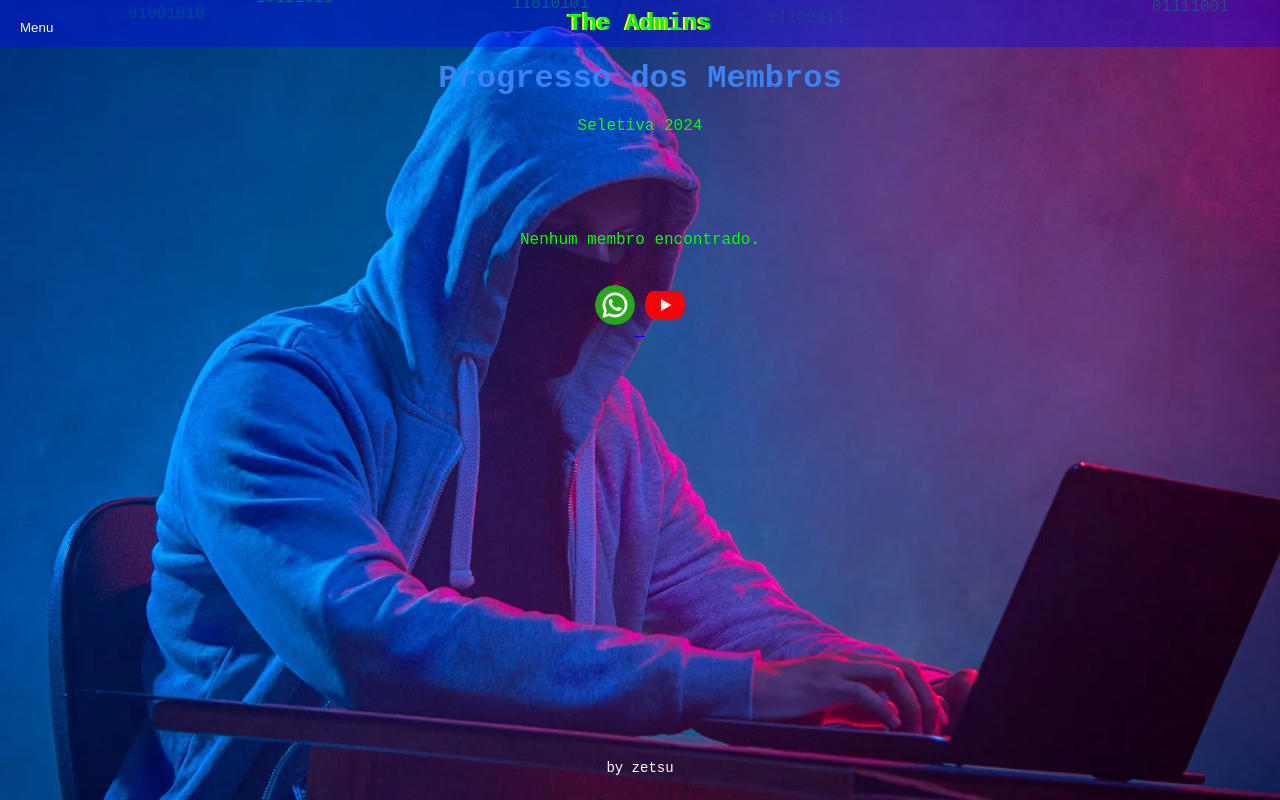
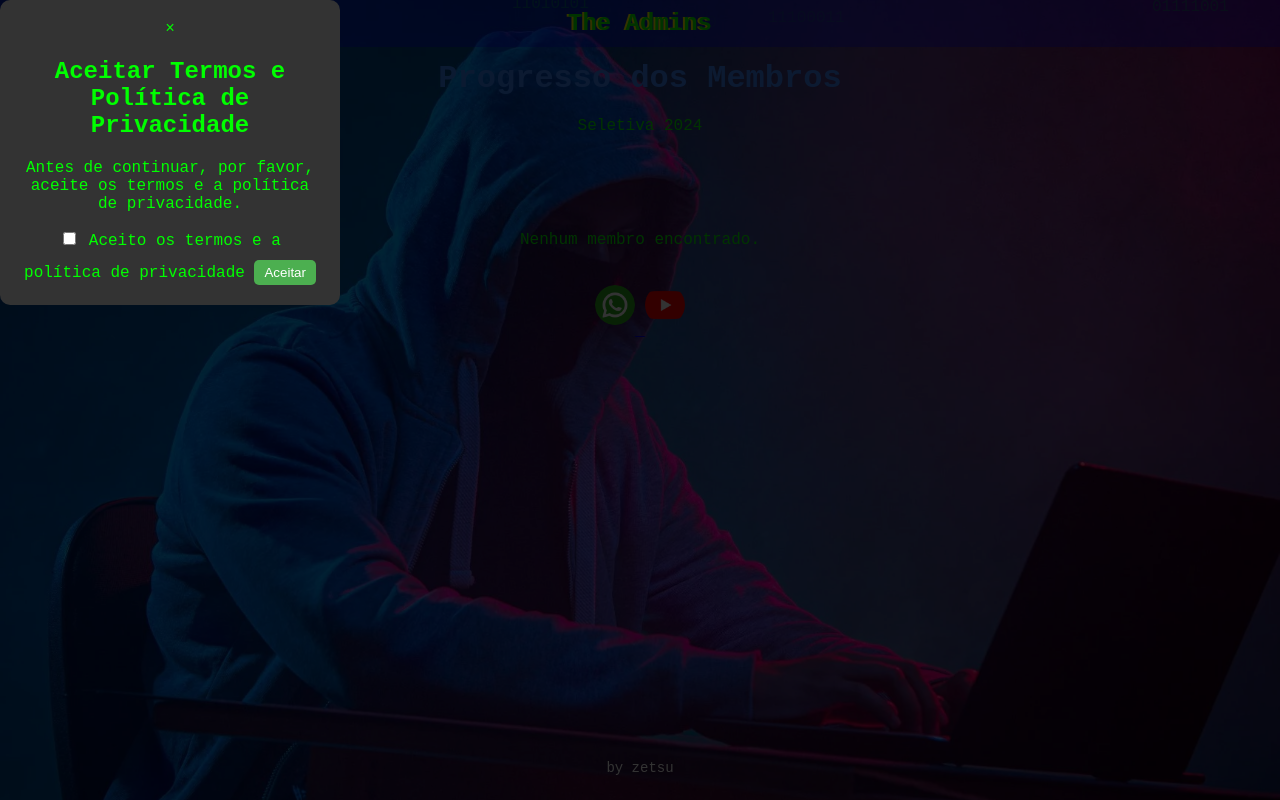
Before and after one commit to Gaah244/theadmis2, a Flask app: template templates/index.html in a window 1280 px wide. Run offline with Flask 3, Linux system fonts and the light colour scheme; the template is opened without the code that fills it, so the values that code supplies are empty.

Commit message:
Commit inicial

```diff
--- a/app.py
+++ b/app.py
@@ -1,5 +1,5 @@
 import sqlite3
-from flask import Flask, render_template, request, redirect, url_for, session, send_from_directory
+from flask import Flask, render_template, request, redirect, url_for, session, send_from_directory, make_response
 
 # Inicialize o app
 app = Flask(__name__)
@@ -15,7 +15,8 @@
                 id INTEGER PRIMARY KEY AUTOINCREMENT,
                 nome TEXT NOT NULL,
                 progresso INTEGER NOT NULL,
-                foto TEXT
+                foto TEXT,
+                aceitou_termos BOOLEAN DEFAULT 0
             )
         ''')
         conn.commit()
@@ -30,6 +31,9 @@
 # Rota para a página inicial
 @app.route('/')
 def index():
+    # Verifica se o cookie de aceitação de termos existe
+    terms_accepted = request.cookies.get('termsAccepted')
+
     try:
         conn = sqlite3.connect('membros.db')
         cursor = conn.cursor()
@@ -42,7 +46,7 @@
         conn.close()
 
     membros = [{"id": m[0], "nome": m[1], "progresso": m[2], "foto": m[3] or "default.jpg"} for m in membros]
-    return render_template('index.html', membros=membros)
+    return render_template('index.html', membros=membros, terms_accepted=terms_accepted)
 
 # Rota para a página de progresso dos membros
 @app.route('/progresso')
@@ -176,5 +180,12 @@
     session.pop('logged_in', None)
     return redirect(url_for('index'))
 
+@app.route('/aceitar_termos', methods=['POST'])
+def aceitar_termos():
+    resp = make_response(redirect(url_for('index')))
+    # Define o cookie para lembrar que o usuário aceitou os termos
+    resp.set_cookie('termsAccepted', 'true', max_age=60*60*24*365)  # O cookie expira em 1 ano
+    return resp
+
 if __name__ == '__main__':
     app.run(debug=True)
--- a/templates/index.html
+++ b/templates/index.html
@@ -18,6 +18,44 @@
             padding: 0;
 
         }
+
+        .modal {
+            display: block; /* Mostrar o modal inicialmente */
+            position: fixed;
+            z-index: 4;
+            left: 0;
+            top: 0;
+            width: 100%;
+            height: 100%;
+            background-color: rgba(0, 0, 0, 0.8);
+            display: flex;
+            justify-content: center;
+            align-items: center;
+        }
+        .modal-content {
+            background-color: #333;
+            color: #00ff00;
+            padding: 20px;
+            border-radius: 10px;
+            text-align: center;
+            width: 300px;
+        }
+        .modal-content label {
+            display: block;
+            margin-top: 20px;
+            font-size: 14px;
+            text-align: left;
+        }
+        .modal-content button {
+            margin-top: 10px;
+            padding: 5px 10px;
+            border: none;
+            color: #fff;
+            background-color: #4CAF50;
+            cursor: pointer;
+            border-radius: 5px;
+        }
+
         .top-bar {
             background-color: rgba(0, 0, 255, 0.37);
             color: white;
@@ -33,20 +71,26 @@
         }
         .menu-button {
     position: fixed;
-            top: 10px;
+    top: 03px;
     left: 10px;
-            background-color: rgba(0, 0, 255, 0);
-            color: white;
-            border: none;
-            padding: 10px;
-            border-radius: 5px;
+    padding: 10px 20px;
+    border: 2px solid #00ff00;
+    background: linear-gradient(135deg, #0033cc, #000000);
+    color: #00ff00;
+    font-weight: bold;
+    font-size: 16px;
+    border-radius: 8px;
     cursor: pointer;
     z-index: 2;
-            transition: background-color 0.3s ease, transform 0.2s; /* Animação */
+    transition: 0.4s ease;
+    box-shadow: 0 0 8px rgba(0, 255, 0, 0.5), 0 0 15px rgba(0, 255, 0, 0.3);
 }
-        .menu-button:hover {
-            background-color: rgba(0, 0, 255, 0);
-            transform: scale(1.05); /* Efeito de zoom */
+
+        ..menu-button:hover {
+    background: linear-gradient(135deg, #000000, #0033cc);
+    color: #ffffff;
+    transform: scale(1.1);
+    box-shadow: 0 0 12px rgba(0, 255, 0, 0.7), 0 0 20px rgba(0, 255, 0, 0.5);
 }
         .menu {
             display: none;
@@ -58,8 +102,9 @@
             padding: 10px;
             z-index: 2;
         }
-        .menu-button.active + .menu {
-            display: block;
+        .menu-button:active {
+    transform: scale(0.95);
+    box-shadow: 0 0 5px rgba(0, 255, 0, 0.4), 0 0 10px rgba(0, 255, 0, 0.2);
 }
         footer {
             background-color: rgba(0, 0, 255, 0);
@@ -148,6 +193,40 @@
             animation: glitch 1s infinite;
             color: #00ff00;
         }
+
+        .sidebar {
+        height: 100%;
+        width: 0;
+        position: fixed;
+        top: 0;
+        left: 0;
+        background-color: rgba(0, 0, 0, 0.9);
+        overflow-x: hidden;
+        transition: 0.5s;
+        padding-top: 60px;
+        z-index: 3;
+    }
+
+    .sidebar a {
+        padding: 10px 15px;
+        text-decoration: none;
+        font-size: 20px;
+        color: #00ff00;
+        display: block;
+        transition: 0.3s;
+    }
+
+    .sidebar a:hover {
+        color: #ffffff;
+    }
+
+    .sidebar .close-btn {
+        position: absolute;
+        top: 10px;
+        right: 20px;
+        font-size: 36px;
+    }
+
         @keyframes glitch {
             0% { text-shadow: 2px 0 red; }
             20% { text-shadow: -2px 0 blue; }
@@ -179,14 +258,28 @@
     </style>
 </head>
 <body>
+
+    <div id="termsModal" class="modal" style="display: {% if not terms_accepted %}block{% else %}none{% endif %}">
+        <div class="modal-content">
+            <span class="close" onclick="document.getElementById('termsModal').style.display='none'">&times;</span>
+            <h2>Aceitar Termos e Política de Privacidade</h2>
+            <p>Antes de continuar, por favor, aceite os termos e a política de privacidade.</p>
+            <input type="checkbox" id="acceptTerms"> Aceito os termos e a política de privacidade
+            <button onclick="acceptTerms()">Aceitar</button>
+        </div>
+    </div>
+
     <div class="top-bar">
         <span class="title">The Admins</span>
-        <button class="menu-button" onclick="toggleMenu()">Menu</button>
-        <div class="menu">
-            <a
-            href="missao"
-            style="color: white; text-decoration: none;">Missões</a>
+        <button class="menu-button" onclick="openSidebar()">Menu</button>
     </div>
+
+    <div id="sidebar" class="sidebar">
+        <a href="javascript:void(0)" class="close-btn" onclick="closeSidebar()">×</a>
+        <a href="missao">Missões</a>
+        <!-- Outros links do menu podem ser adicionados aqui -->
+    </div>
+
     </div>
 
     <div class="matrix">
@@ -239,12 +332,35 @@
         <p>by zetsu</p>
     </footer>
 
+
     <script>
-        function toggleMenu() {
-            const menuButton = document.querySelector('.menu-button');
-            menuButton.classList.toggle('active');
-            const menu = document.querySelector('.menu');
-            menu.style.display = menu.style.display === 'block' ? 'none' : 'block'; // Alternar visibilidade do menu
+        function acceptTerms() {
+        var checkbox = document.getElementById("acceptTerms");
+        if (checkbox.checked) {
+            // Definir o cookie para lembrar que o usuário aceitou os termos
+            document.cookie = "termsAccepted=true; path=/; max-age=" + 60*60*24*365;  // O cookie expira em 1 ano
+            document.getElementById("termsModal").style.display = "none";  // Fechar o modal
+        } else {
+            alert("Por favor, aceite os termos e condições.");
+        }
+    }
+
+        function openSidebar() {
+            document.getElementById("sidebar").style.width = "250px";
+        }
+
+        function closeSidebar() {
+            document.getElementById("sidebar").style.width = "0";
+        }
+    </script>
+
+    <script>
+        function openSidebar() {
+            document.getElementById("sidebar").style.width = "250px";
+        }
+
+        function closeSidebar() {
+            document.getElementById("sidebar").style.width = "0";
         }
     </script>
 </body>
```
Also changed, not shown: membros.db. Lines whose indentation alone changed are shown as unchanged.
